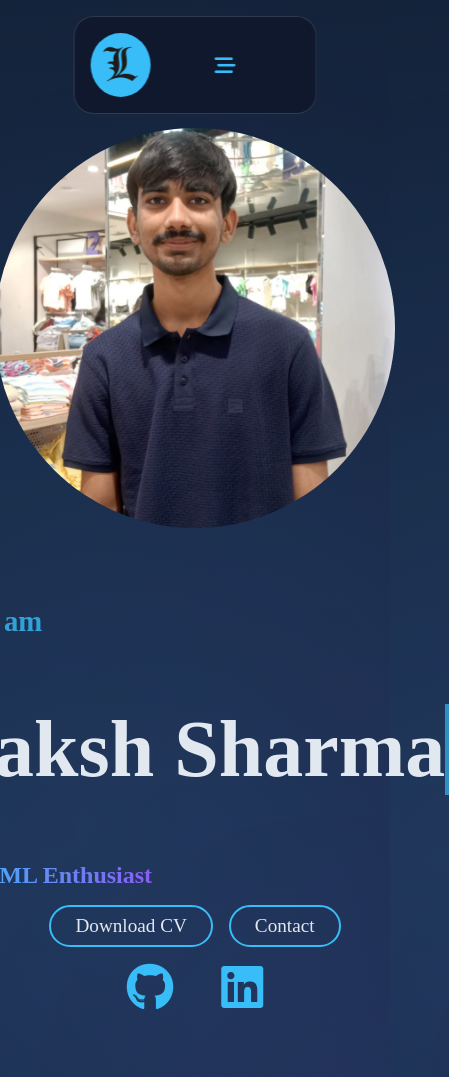
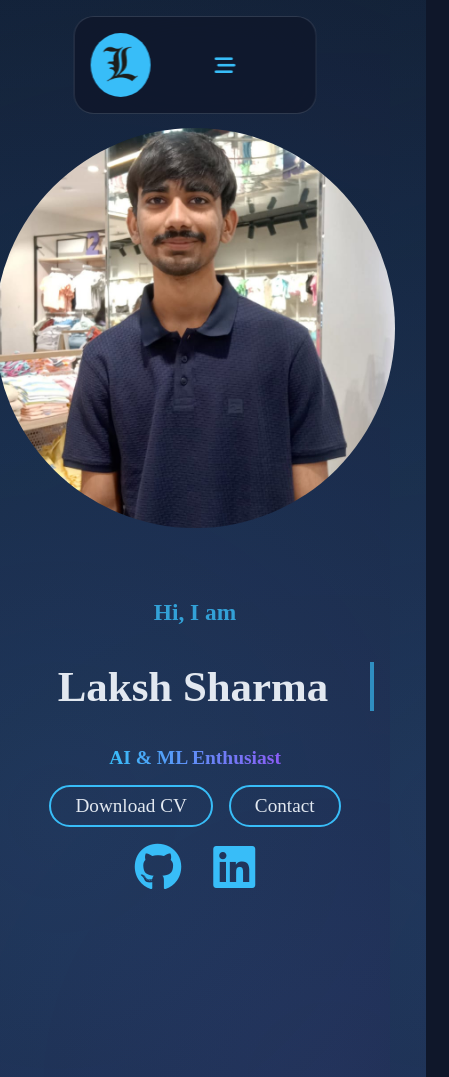
Before and after one commit to laksh1441942-wq/Portfolio, a plain HTML site: page index.html in a window 390 px wide. Shown: the top 1077 px of the page, 449 px wide, since content can reach past the window. Drawn offline with Linux system fonts and the light colour scheme.

Commit message:
fixed info-box

```diff
--- a/style.css
+++ b/style.css
@@ -561,6 +561,25 @@ footer ul li a{
         flex-direction: column;
         gap: 3rem;
     }
+    .info-box{
+        width: min(100%, 24rem);
+        padding: 0 1rem;
+        text-align: center;
+    }
+    .info-box .text{
+        width: 100%;
+    }
+    .info-box h1{
+        width: 100%;
+        max-width: 100%;
+        font-size: clamp(2.25rem, 11vw, 4rem);
+    }
+    .info-box h3{
+        font-size: clamp(1.25rem, 6vw, 1.8rem);
+    }
+    .info-box span{
+        font-size: clamp(1rem, 5vw, 1.5rem);
+    }
     .input-box input{
         padding: 1rem 3rem;
         font-size: 1.5rem;
@@ -601,4 +620,14 @@ footer ul li a{
     .nav-bar li a::before{
        display: none;
     }
+    .info-box{
+        width: 100%;
+    }
+    .info-box .buttons{
+        flex-wrap: wrap;
+        justify-content: center;
+    }
+    .info-box .socials{
+        gap: 2rem;
+    }
 }
```
